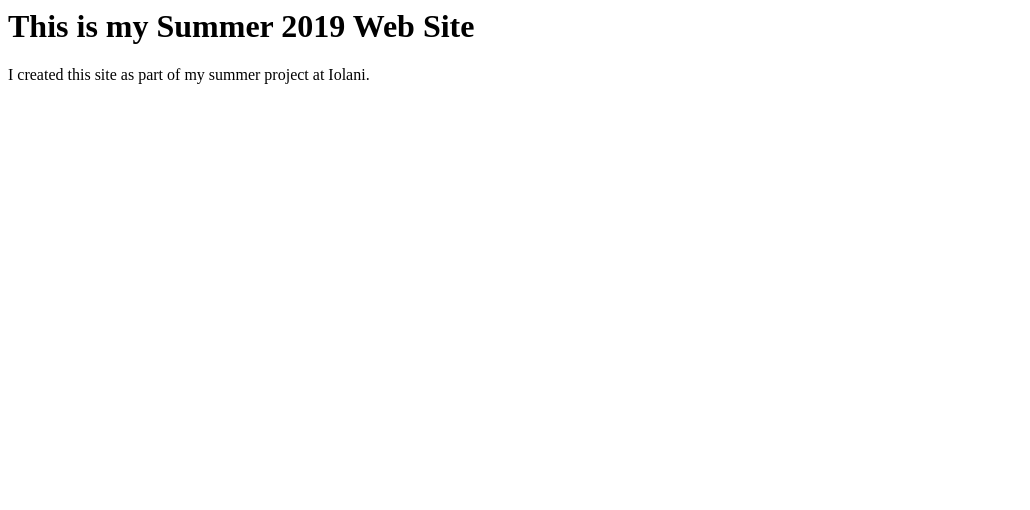
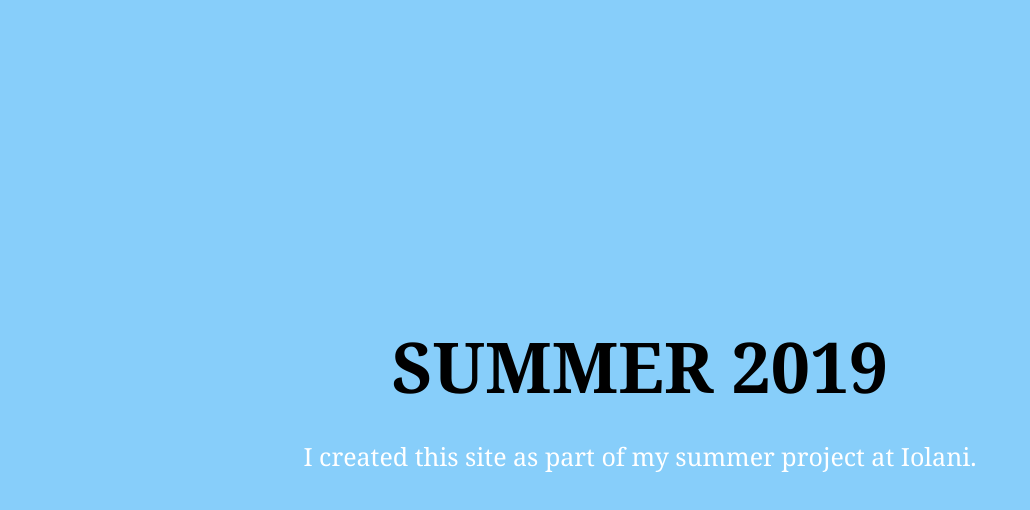
Before and after one commit to iwebstudent23/iwebstudent23.github.io, a plain HTML site: page index.html in a window 1280 px wide. Shown: the whole page, without its empty margins (0-1030 px from the left). Drawn offline with Linux system fonts and the light colour scheme.

Commit message:
customized

```diff
--- a/index.html
+++ b/index.html
@@ -2,10 +2,34 @@
 
 <head>
     <title>Summer Site 2019</title>
+    <style>
+        body {
+            background: lightskyblue;
+            font-family: Cambria, Cochin, Georgia, Times, 'Times New Roman', serif;
+            display: grid;
+            align-content: center;
+            min-height: 100vh;
+            text-align: center;
+
+        }
+
+        h1 {
+            font-size: 70px;
+            text-transform: uppercase;
+            margin: 0;
+
+        }
+
+        p {
+            color: white;
+            font-size: 25px;
+        }
+    </style>
+
 </head>
 
 <body>
-    <h1>This is my Summer 2019 Web Site</h1>
+    <h1>Summer 2019</h1>
     <p>I created this site as part of my summer project at Iolani.</p>
 </body>
 
```
